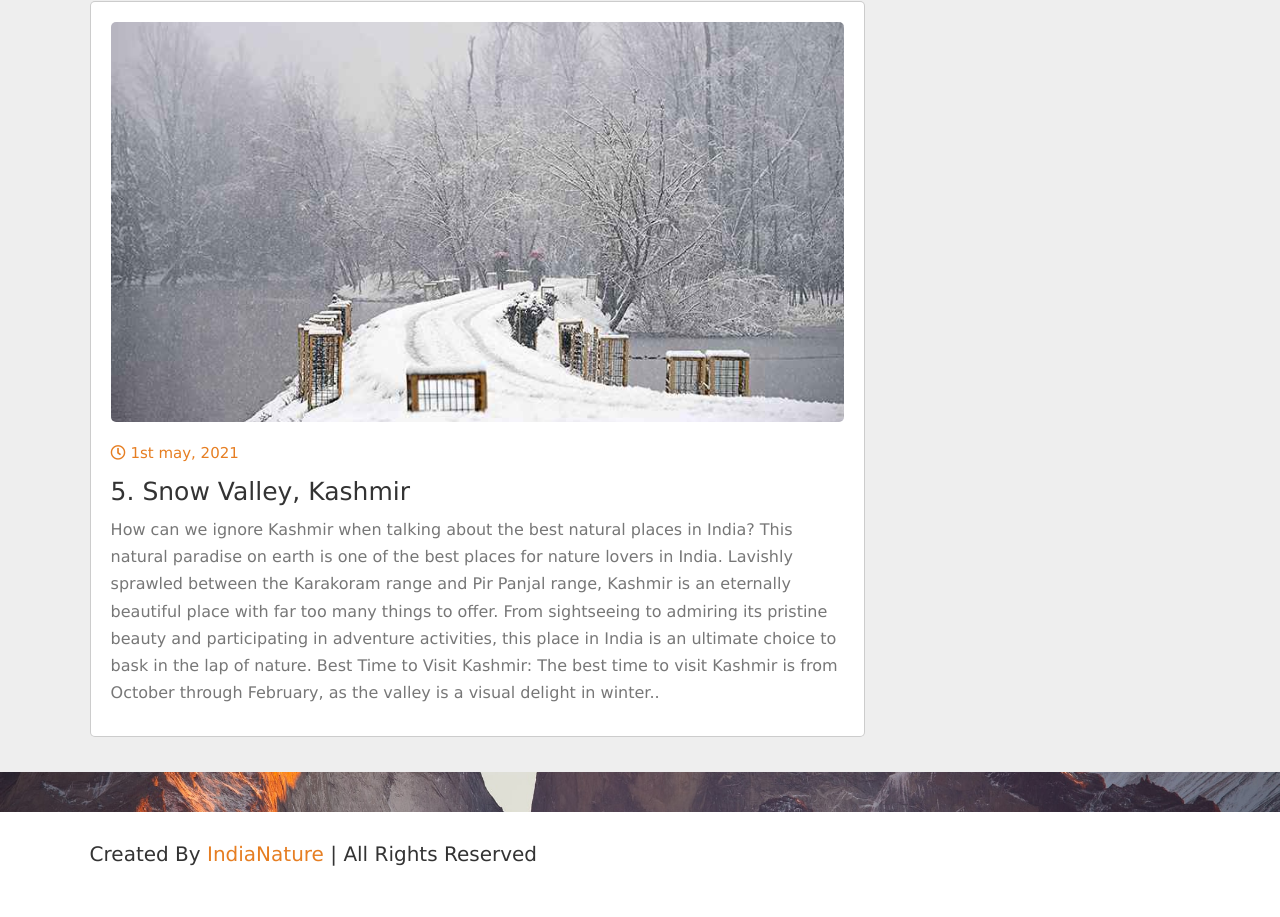
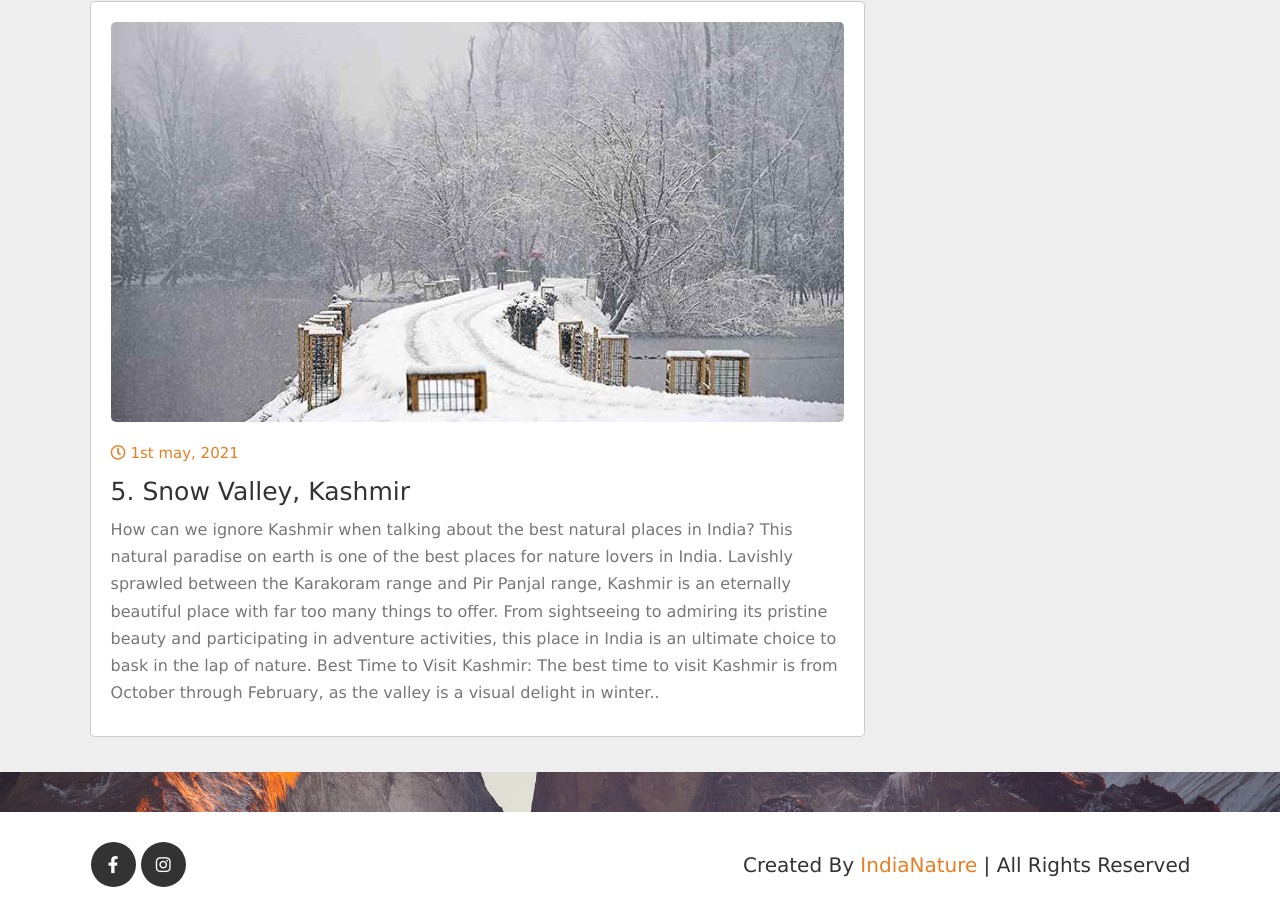
Before and after one commit to pritam0218/IndiaNature, a plain HTML site: page index.html in a window 1280 px wide. Shown: the part 3793-4710 px from the top of the page. Before the commit the page ends 4689 px from the top, so only its background shows below. Drawn offline with Linux system fonts and the light colour scheme.

Commit message:
Update index.html

```diff
--- a/index.html
+++ b/index.html
@@ -135,6 +135,10 @@
 <!-- footer section starts  -->
 
 <section class="footer">
+    <div class="follow">
+        <a href="#" class="fab fa-facebook-f"></a>
+        <a href="#" class="fab fa-instagram"></a>
+    </div>
     <div class="credit">created by <span>IndiaNature</span> | all rights reserved</div>
 
 </section>
```
